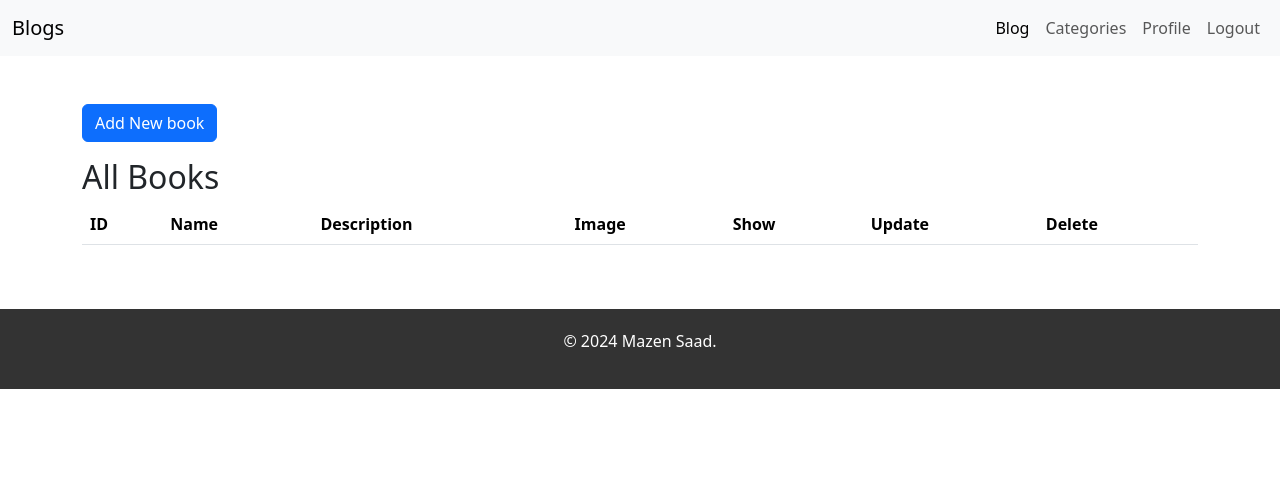
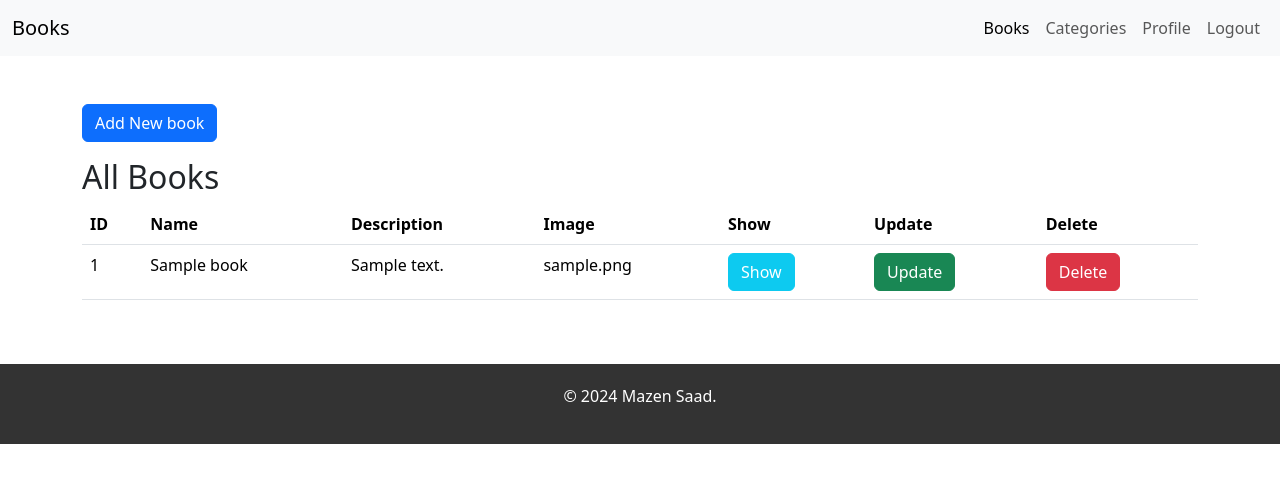
Before and after one commit to Ma7en/iti-flask-project-2, a Flask app: page /books/ in a window 1280 px wide. Shown: the top 483 px of the page. Run offline with Flask 3, Linux system fonts and the light colour scheme; a user stored in the database is signed in; tables that the repository leaves empty hold one stand-in row (values such as "Sample post"); lists and menus that the app fills with data are empty; parts of the project's set-up code (start-up, migrations or seed data) failed here and were passed over; some libraries are stand-ins or nearby versions.

Commit message:
edit books

```diff
--- a/app/__init__.py
+++ b/app/__init__.py
@@ -12,7 +12,7 @@
 from app.user import login_manager
 
 # API
-# from app.blogs.api.views import BlogsList, BlogsResource
+# from app.books.api.views import BooksList, BooksResource
 # from app.categories.api.views import CategoriesList, CategoriesResource
 
 
--- a/app/books/api/seriailzers.py
+++ b/app/books/api/seriailzers.py
@@ -7,7 +7,7 @@
     # "blogs": fields.List(fields.Nested(blogs_serializers)),  # list of blogs related to this category.
 }
 
-blogs_serializers = {
+books_serializers = {
     "id": fields.Integer,
     "name": fields.String,
     "description": fields.String,
--- a/app/categories/forms.py
+++ b/app/categories/forms.py
@@ -1,7 +1,6 @@
-from flask import Flask, render_template, redirect, url_for
-from flask_bootstrap import Bootstrap5
+from flask import Flask
 
-from flask_wtf import FlaskForm, CSRFProtect
+from flask_wtf import FlaskForm
 from wtforms import StringField, SubmitField, FileField
 from wtforms.validators import DataRequired, Length
 
--- a/app/models.py
+++ b/app/models.py
@@ -99,16 +99,16 @@
 
     @property
     def image_url(self):
-        return url_for("static", filename=f"assets/images/blogs/{self.image}")
+        return url_for("static", filename=f"assets/images/books/{self.image}")
 
     @property
     def show_url(self):
-        return url_for("blogs.show", id=self.id)
+        return url_for("books.show", id=self.id)
 
     @property
     def update_url(self):
-        return url_for("blogs.update", id=self.id)
+        return url_for("books.update", id=self.id)
 
     @property
     def delete_url(self):
-        return url_for("blogs.delete", id=self.id)
+        return url_for("books.delete", id=self.id)
--- a/app/static/assets/js/main.js
+++ b/app/static/assets/js/main.js
@@ -0,0 +1 @@
+// =====================================================================
--- a/app/templates/base.html
+++ b/app/templates/base.html
@@ -4,19 +4,19 @@
         <meta charset="UTF-8" />
         <meta name="viewport" content="width=device-width, initial-scale=1.0" />
         <title>{% block pagetitle %} {% endblock %}</title>
+
         <!-- style bootstrap -->
-
         <!-- <link
             href="https://cdn.jsdelivr.net/npm/bootstrap@5.3.3/dist/css/bootstrap.min.css"
             rel="stylesheet"
             integrity="sha384-QWTKZyjpPEjISv5WaRU9OFeRpok6YctnYmDr5pNlyT2bRjXh0JMhjY6hW+ALEwIH"
             crossorigin="anonymous"
         /> -->
-
         <link
             rel="stylesheet"
             href="{{url_for('static', filename='assets/css/bootstrap.min.css')}}"
         />
+        <!-- my style -->
         <!-- <link
             rel="stylesheet"
             href="{{url_for('static', filename='assets/css/style.css')}}"
@@ -59,7 +59,7 @@
         <nav class="navbar navbar-expand-lg bg-body-tertiary">
             <div class="container-fluid">
                 <a class="navbar-brand" href="{{ url_for('home.home') }}">
-                    Blogs
+                    Books
                 </a>
 
                 <button
@@ -83,9 +83,9 @@
                             <a
                                 class="nav-link active"
                                 aria-current="page"
-                                href="{{ url_for('blogs.list') }}"
+                                href="{{ url_for('books.list') }}"
                             >
-                                Blog
+                                Books
                             </a>
                         </li>
 
@@ -164,5 +164,6 @@
         ></script> -->
 
         <script src="{{ url_for('static', filename='assets/js/bootstrap.bundle.min.js') }}"></script>
+        <script src="{{ url_for('static', filename='assets/js/main.js') }}"></script>
     </body>
 </html>
--- a/app/templates/books/list.html
+++ b/app/templates/books/list.html
@@ -29,25 +29,25 @@
     </thead>
 
     <tbody>
-        {% for blog in blogs %}
+        {% for book in books %}
         <tr>
-            <td>{{blog.id}}</td>
-            <td>{{blog.name}}</td>
-            <td>{{blog.description }}</td>
-            <td>{{blog.image}}</td>
+            <td>{{book.id}}</td>
+            <td>{{book.name}}</td>
+            <td>{{book.description }}</td>
+            <td>{{book.image}}</td>
             <td>
-                <a href="{{blog.show_url}}" class="btn btn-info text-white">
+                <a href="{{book.show_url}}" class="btn btn-info text-white">
                     Show
                 </a>
             </td>
 
-            {% if current_user.is_authenticated and blog.user_id ==
+            {% if current_user.is_authenticated and book.user_id ==
             current_user.id %}
             <td>
-                <a href="{{blog.update_url}}" class="btn btn-success">Update</a>
+                <a href="{{book.update_url}}" class="btn btn-success">Update</a>
             </td>
             <td>
-                <form action="{{ blog.delete_url }}" method="POST">
+                <form action="{{ book.delete_url }}" method="POST">
                     <input
                         type="submit"
                         value="Delete"
@@ -55,7 +55,7 @@
                     />
                 </form>
             </td>
-            {% elif current_user.is_authenticated and blog.user_id !=
+            {% elif current_user.is_authenticated and book.user_id !=
             current_user.id %}
             <td>
                 <a href="" class="btn btn-success disabled">Update</a>
--- a/app/templates/categories/show.html
+++ b/app/templates/categories/show.html
@@ -38,11 +38,11 @@
     </div>
 </div>
 
-<h2>Blog in this track</h2>
+<h2>Book in this track</h2>
 
-{% for btc in category.blogs %}
+{% for btc in category.books %}
 <li>
-    <strong>Blog: </strong>
+    <strong>Book: </strong>
     <a href="{{btc.show_url}}"> {{btc.name}} </a>
 </li>
 {% endfor %}
--- a/app/templates/home/home.html
+++ b/app/templates/home/home.html
@@ -7,7 +7,7 @@
 <!-- Hero Section -->
 <section class="hero-section">
     <div class="container">
-        <h1>Welcome to Our Blog</h1>
+        <h1>Welcome to Our Book</h1>
         <p>Your daily dose of amazing content</p>
         <a href="#content" class="btn btn-primary">Get Started</a>
     </div>
--- a/app/templates/user/profile.html
+++ b/app/templates/user/profile.html
@@ -36,10 +36,10 @@
 
 <hr />
 
-<h2>Your Blogs</h2>
+<h2>Your Books</h2>
 <ul>
-    {% for blog in blogs %}
-    <li>{{ blog.name }} - {{ blog.description }}</li>
+    {% for book in books %}
+    <li>{{ book.name }} - {{ book.description }}</li>
     {% endfor %}
 </ul>
 
--- a/app/user/views.py
+++ b/app/user/views.py
@@ -17,7 +17,7 @@
 
 # app db
 from app.models import db, User
-from app.models import Blogs
+from app.models import Books
 from app.models import Categories
 
 # user
@@ -32,10 +32,10 @@
 @login_required
 def user_profile():
     user = current_user
-    blogs = Blogs.query.filter_by(user_id=user.id).all()
+    books = Books.query.filter_by(user_id=user.id).all()
     categories = Categories.query.filter_by(user_id=user.id).all()
     return render_template(
-        "user/profile.html", user=user, blogs=blogs, categories=categories
+        "user/profile.html", user=user, books=books, categories=categories
     )
 
 
```
Also changed, not shown: app/books/api/parsers.py (+5 -5 lines), app/books/api/views.py (+33 -32 lines), app/categories/views.py (+11 -50 lines), app/templates/books/show.html (+11 -11 lines).
